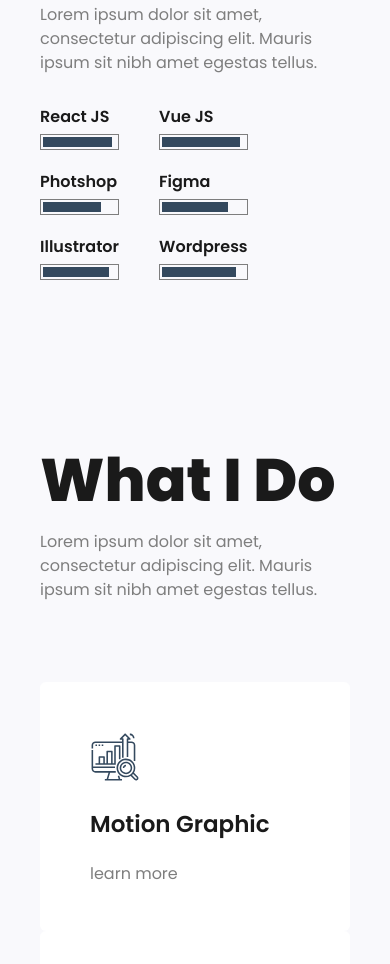
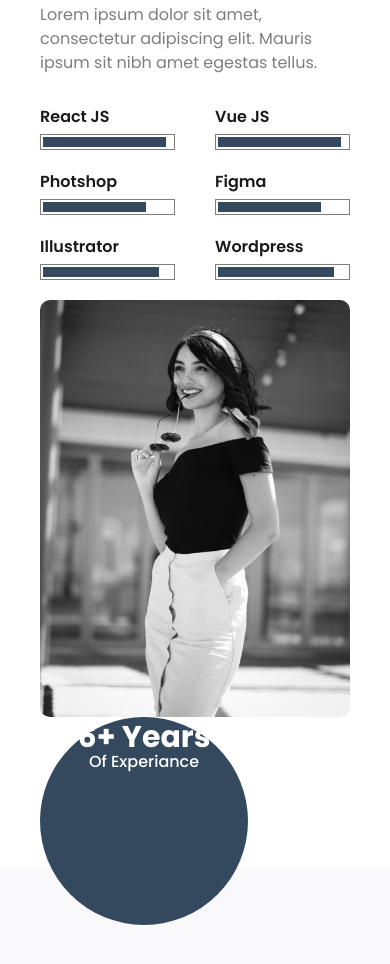
Before and after one commit to MdRubelRana/edina_html_template, a website: page src/index.html in a window 390 px wide. Shown: the part 1266-2230 px from the top of the page. Drawn offline with Linux system fonts and the light colour scheme.

Commit message:
about me section added

```diff
--- a/src/index.html
+++ b/src/index.html
@@ -17,7 +17,7 @@
     <link href="./../public/output.css" rel="stylesheet">
 
 </head>
-<body class="font-poppins">
+<body class="font-poppins bg-white">
 
 
 
@@ -311,13 +311,13 @@
                 </div>
 
                 <!-- About Section -->
-                <div class="edina-about-section w-full h-auto float-left pt-[100] pb-[150px]" id="about">
+                <div class="edina-about-section float-left pt-[100] pb-[150px]" id="about">
                     <div class="container mx-auto px-10">
                         <div class="edina-section-title">
                             <h3 class="title font-extrabold text-text-primary text-6xl capitalize mb-5">about me</h3>
                         </div>
-                        <div class="about-section-content pt-[50px]">
-                            <div class="left-info-side lg:w-1/2">
+                        <div class="about-section-content pt-[50px] flex flex-wrap justify-around">
+                            <div class="left-info-side w-full h-auto lg:w-1/2">
                                 <div class="about-info mb-[45px] float-left">
                                     <h3 class="title font-normal text-[22px] mb-5 text-text-primary">Hi, I'm
                                         <span class="font-semibold">Rogers Nelson</span>
@@ -332,7 +332,7 @@
                                         Lorem ipsum dolor sit amet, consectetur adipiscing elit. Mauris ipsum sit nibh amet egestas tellus.
                                     </p>
                                     <div class="skill-bars-wrapper pt-[30px] flex justify-start items-center">
-                                        <div class="left-skills-side lg:w-1/2 pr-5">
+                                        <div class="left-skills-side w-full lg:w-1/2 pr-5">
                                             <div class="skills-progress-bar">
                                                 <!-- Skill Progrss Bar Item -->
                                                 <div class="progress-bar__inner mb-5" data-value="95">
@@ -360,7 +360,7 @@
                                                 </div>
                                             </div>
                                         </div>
-                                        <div class="right-skills-side lg:w-1/2 pl-5">
+                                        <div class="right-skills-side w-full lg:w-1/2 pl-5">
                                             <div class="skills-progress-bar">
                                                 <!-- Skill Progrss Bar Item -->
                                                 <div class="progress-bar__inner mb-5" data-value="95">
@@ -391,13 +391,25 @@
                                     </div>
                                 </div>
                             </div>
-                            <div class="right-img-side lg:w-1/2 bg-green-500"></div>
+                            <div class="right-img-side w-full h-auto lg:w-1/2 relative">
+                                <div class="about-me-img relative">
+                                    <img src="../public/assets/img/about_2.jpg" alt="" class=" relative lg:absolute top-0 right-0  rounded-[10px] w-full lg:w-[70%] h-auto object-cover object-center">
+
+                                </div>
+                                <div class="about-experience w-52 h-52 rounded-full text-center absolute lg:top-96 lg:left-16  bg-[#34495e]">
+                                    <div class="experience-info text-center w-full absolute lg:top-1/3 items-center p-[10px]">
+                                        <h3 class="text-[30px] leading-5 text-white font-bold capitalize">6+ years<br/>
+                                            <span class="text-base font-medium leading-5">Of Experiance</span>
+                                        </h3>
+                                    </div>
+                                </div>
+                            </div>
                         </div>
                     </div>
                 </div>
 
                 <!-- Service Section -->
-                <div class="edina-service-section bg-content w-full h-auto pt-[100px] pb-[50px]" id="service">
+                <div class="edina-service-section w-full float-left bg-content  pt-[100px] pb-[50px]" id="service">
                     <div class="container mx-auto px-10">
                         <div class="edina-section-title">
                             <h3 class="title font-extrabold text-text-primary text-6xl capitalize mb-5">what i do</h3>
@@ -405,10 +417,10 @@
                         </div>
                         <div class="edina-service-list mt-20">
                             <div class="service-list-inner">
-                                <div class="service-list-inner__service-item flex flex-wrap justify-evenly">
+                                <div class="service-list-inner__service-item flex flex-wrap justify-evenly gap-5">
 
                                     <!-- Service Item -->
-                                    <div class="service-item grid-cols-1 group w-full sm:w-1/2 sm:max-w-1/2 lg:w-[250px] lg:max-w-[250px] text-left relative">
+                                    <div class="service-item grid-cols-1 group w-[98%] sm:w-[48%] sm:max-w-[48%] lg:w-[250px] lg:max-w-[250px] text-left relative">
                                         <div class="bg-white group-hover:bg-black pt-[50px] pb-[45px] pl-[50px] pr-10 rounded-md transition-all ease-in-out duration-300">
                                             <div class="service-item__content" >
                                                 <div class="service-icon w-[50px] h-[50px] mb-[25px]">
@@ -427,7 +439,7 @@
                                         <a href="#" class="full-link absolute top-0 bottom-0 left-0 right-0 z-50"></a>
                                     </div>
                                     <!-- Service Item -->
-                                    <div class="service-item grid-cols-1 group w-full sm:w-1/2 sm:max-w-1/2 lg:w-[250px] lg:max-w-[250px] text-left relative">
+                                    <div class="service-item grid-cols-1 group w-[98%] sm:w-[48%] sm:max-w-[48%] lg:w-[250px] lg:max-w-[250px] text-left relative lg:space-y-5">
                                         <div class="bg-white group-hover:bg-black pt-[50px] pb-[45px] pl-[50px] pr-10 rounded-md transition-all ease-in-out duration-300">
                                             <div class="service-item__content" >
                                                 <div class="service-icon w-[50px] h-[50px] mb-[25px]">
@@ -449,7 +461,7 @@
                                         <a href="#" class="full-link absolute top-0 bottom-0 left-0 right-0 z-50"></a>
                                     </div>
                                     <!-- Service Item -->
-                                    <div class="service-item grid-cols-1 group w-full sm:w-1/2 sm:max-w-1/2 lg:w-[250px] lg:max-w-[250px] text-left relative">
+                                    <div class="service-item grid-cols-1 group w-[98%] sm:w-[48%] sm:max-w-[48%] lg:w-[250px] lg:max-w-[250px] text-left relative">
                                         <div class="bg-white group-hover:bg-black pt-[50px] pb-[45px] pl-[50px] pr-10 rounded-md transition-all ease-in-out duration-300">
                                             <div class="service-item__content" >
                                                 <div class="service-icon w-[50px] h-[50px] mb-[25px]">
@@ -471,7 +483,7 @@
                                         <a href="#" class="full-link absolute top-0 bottom-0 left-0 right-0 z-50"></a>
                                     </div>
                                     <!-- Service Item -->
-                                    <div class="service-item grid-cols-1 group w-full sm:w-1/2 sm:max-w-1/2 lg:w-[250px] lg:max-w-[250px] text-left relative">
+                                    <div class="service-item grid-cols-1 group w-[98%] sm:w-[48%] sm:max-w-[48%] lg:w-[250px] lg:max-w-[250px] text-left relative">
                                         <div class="bg-white group-hover:bg-black pt-[50px] pb-[45px] pl-[50px] pr-10 rounded-md transition-all ease-in-out duration-300">
                                             <div class="service-item__content" >
                                                 <div class="service-icon w-[50px] h-[50px] mb-[25px]">
@@ -502,6 +514,8 @@
                     </div>
 
                 </div>
+
+
             </section>
 
 
```
Also changed, not shown: public/output.css.
